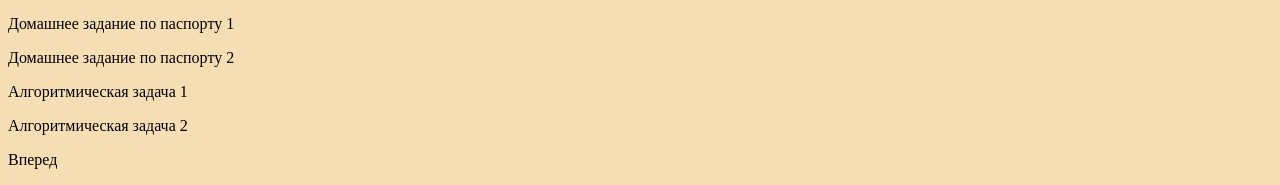
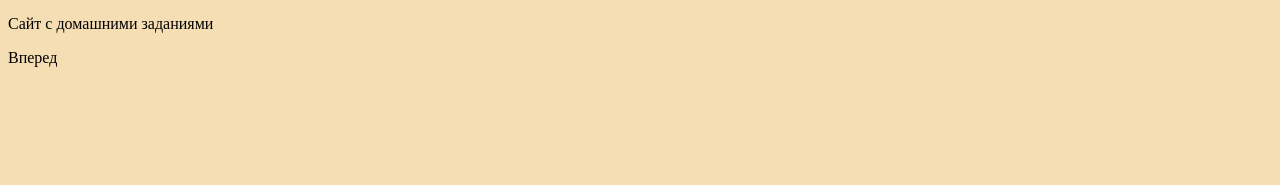
Before and after one commit to AleksandraBr/homework, a plain HTML site: page site/index.html in a window 1280 px wide. Shown: the part 1687-1872 px from the top of the page. After the commit the page ends 1770 px from the top, so only its background shows below. Drawn offline with Linux system fonts and the light colour scheme.

Commit message:
Update index.html

```diff
--- a/site/index.html
+++ b/site/index.html
@@ -88,10 +88,7 @@
     </tr>
 </table>
 <p> <a name="head1"> </a> </p>
-<p> <a href="паспорт0.html"> <font  color="#000000"> Домашнее задание по паспорту 1 </font> </a> </p>
-<p> <a href="паспорт.html"> <font  color="#000000"> Домашнее задание по паспорту 2 </font> </a> </p>
-<p> <a href="task0.html"> <font  color="#000000"> Алгоритмическая задача 1 </font> </a> </p>
-<p> <a href="task.html"> <font  color="#000000"> Алгоритмическая задача 2 </font> </a> </p>
+<p> <a href="homework.html"> <font  color="#000000"> Сайт с домашними заданиями </font> </a> </p>
 <p align="left"> <a href="Латте.html"> <font  color="#000000"> Вперед </font> </a></p>
 </body>
 </html>
```
